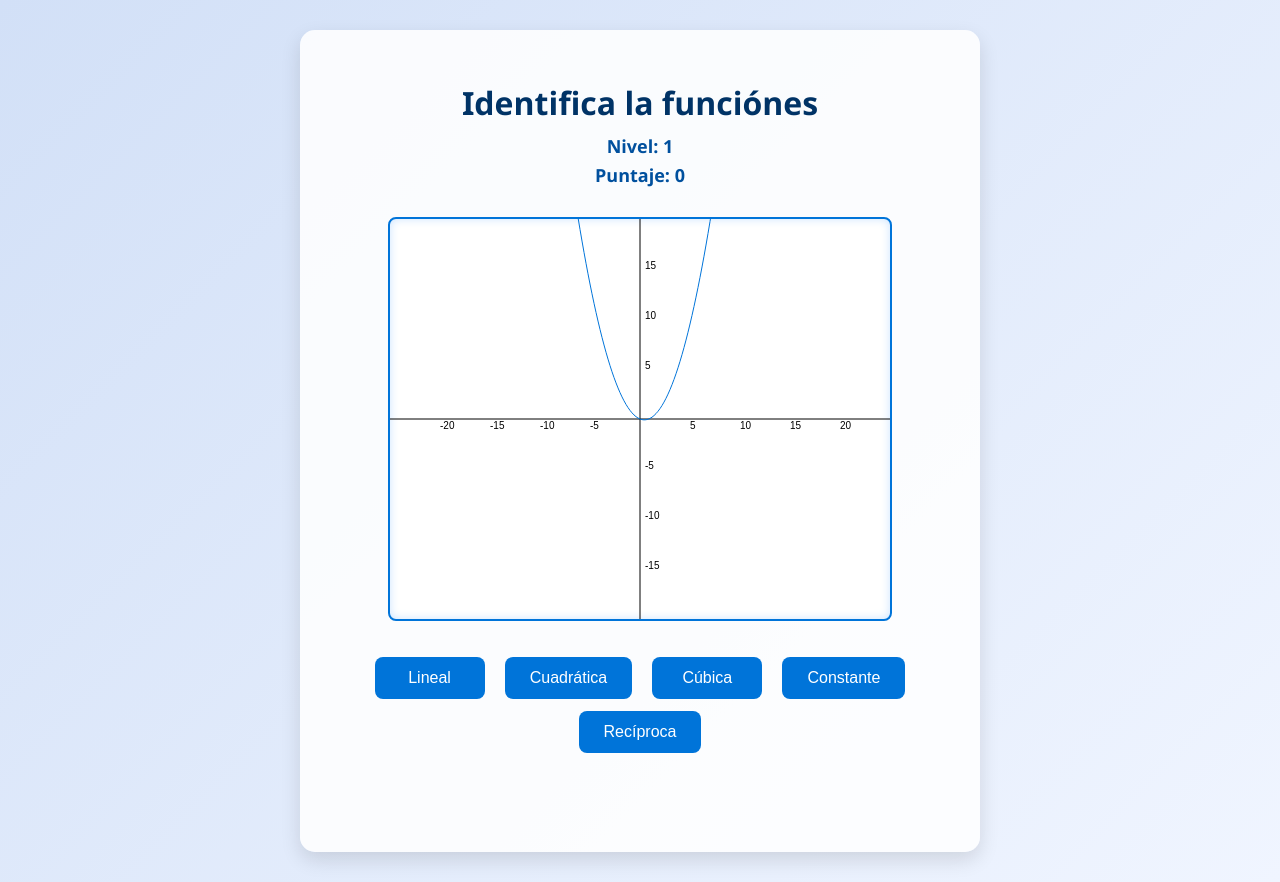
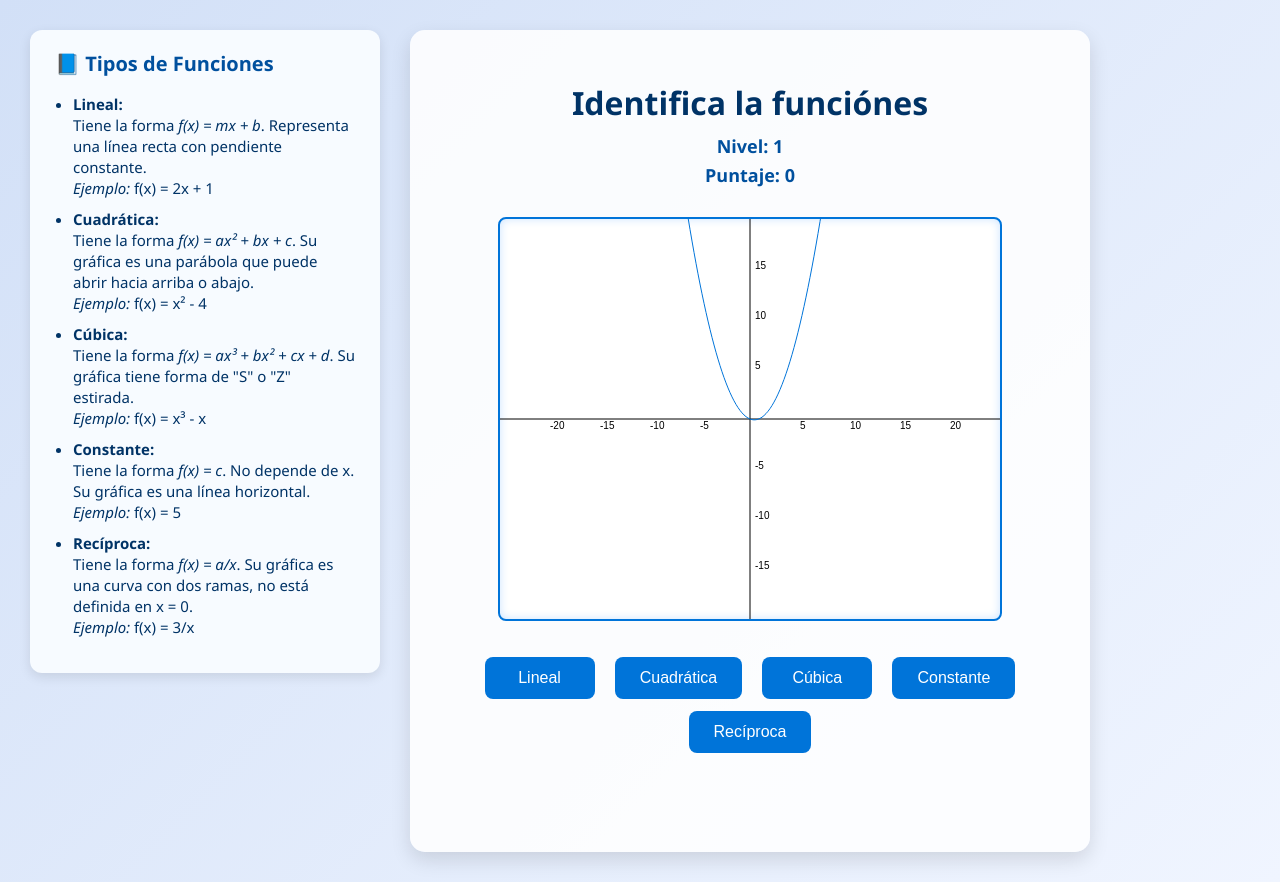
Before and after one commit to SantiagoEmilio/juegoMateFunciones-, a plain HTML site: page index.html in a window 1280 px wide. Drawn offline with Linux system fonts and the light colour scheme.

Commit message:
actualizo apartado de guia de funciones

```diff
--- a/css/styles.css
+++ b/css/styles.css
@@ -7,8 +7,9 @@ body {
   color: #222;
   min-height: 100vh;
   display: flex;
-  justify-content: center;
-  align-items: center;
+  flex-direction: row;
+  align-items: flex-start;
+  gap: 30px;
 }
 
 .container {
@@ -86,3 +87,42 @@ canvas {
 #final button#reiniciar:hover {
   background-color: #1e7e34;
 }
+
+/* 🆕 Panel lateral de definiciones */
+#infoFunciones {
+  background-color: #f7fbff;
+  padding: 20px 25px;
+  border-radius: 12px;
+  box-shadow: 0 4px 12px rgba(0,0,0,0.1);
+  max-width: 300px;
+  font-size: 15px;
+  text-align: left;
+  color: #003366;
+}
+
+#infoFunciones h2 {
+  font-size: 20px;
+  margin-top: 0;
+  color: #00509e;
+}
+
+#infoFunciones ul {
+  list-style-type: disc;
+  padding-left: 18px;
+}
+
+#infoFunciones li {
+  margin-bottom: 10px;
+  line-height: 1.4;
+}
+
+/* 🔄 Responsive: Ocultar panel en móvil */
+@media (max-width: 768px) {
+  body {
+    flex-direction: column;
+    align-items: center;
+  }
+  #infoFunciones {
+    display: none;
+  }
+}
--- a/index.html
+++ b/index.html
@@ -7,6 +7,37 @@
   <link rel="stylesheet" href="css/styles.css" />
 </head>
 <body>
+  <div id="infoFunciones">
+    <h2>📘 Tipos de Funciones</h2>
+    <ul>
+      <li>
+        <strong>Lineal:</strong><br>
+        Tiene la forma <em>f(x) = mx + b</em>. Representa una línea recta con pendiente constante.<br>
+        <em>Ejemplo:</em> f(x) = 2x + 1
+      </li>
+      <li>
+        <strong>Cuadrática:</strong><br>
+        Tiene la forma <em>f(x) = ax² + bx + c</em>. Su gráfica es una parábola que puede abrir hacia arriba o abajo.<br>
+        <em>Ejemplo:</em> f(x) = x² - 4
+      </li>
+      <li>
+        <strong>Cúbica:</strong><br>
+        Tiene la forma <em>f(x) = ax³ + bx² + cx + d</em>. Su gráfica tiene forma de "S" o "Z" estirada.<br>
+        <em>Ejemplo:</em> f(x) = x³ - x
+      </li>
+      <li>
+        <strong>Constante:</strong><br>
+        Tiene la forma <em>f(x) = c</em>. No depende de x. Su gráfica es una línea horizontal.<br>
+        <em>Ejemplo:</em> f(x) = 5
+      </li>
+      <li>
+        <strong>Recíproca:</strong><br>
+        Tiene la forma <em>f(x) = a/x</em>. Su gráfica es una curva con dos ramas, no está definida en x = 0.<br>
+        <em>Ejemplo:</em> f(x) = 3/x
+      </li>
+    </ul>
+  </div>
+
   <div class="container" id="contenido">
     <h1>Identifica la funciónes</h1>
     <p id="nivel">Nivel: 1</p>
@@ -30,5 +61,4 @@
 
   <script type="module" src="js/main.js"></script>
 </body>
-
 </html>
```
